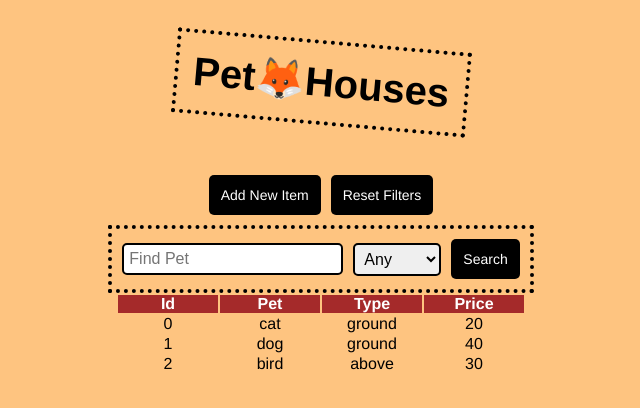
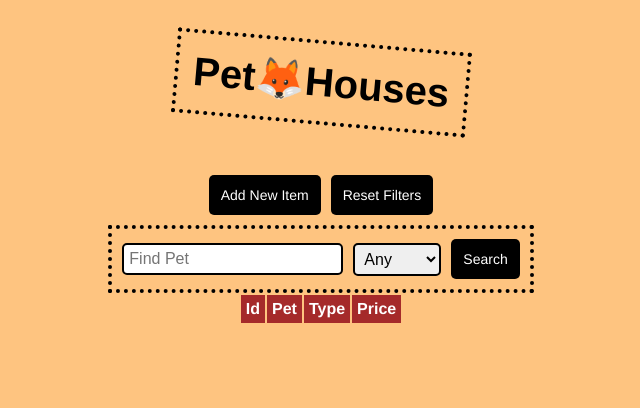
Before and after one commit to lukasikgrzegorz/pet-houses-vue, a Vue app: page / in a window 1280 px wide. Shown: the top 408 px of the page, without its empty margins (319-959 px from the left). Built offline with nearby package versions, Linux system fonts and the light colour scheme.

Commit message:
localStorage key

```diff
--- a/src/App.vue
+++ b/src/App.vue
@@ -1,6 +1,7 @@
 <script>
 import Logo from "./components/Logo.vue"
 
+const KEY = "Items";
 let id=0;
 
 export default {
@@ -21,16 +22,17 @@ export default {
         pet: false,
         price: false,
       },
-      items: [
-        { id: id++, type:"ground", pet: "cat", price: 20 },
-        { id: id++, type:"ground", pet: "dog", price: 40 },
-        { id: id++, type:"above", pet: "bird", price: 30 },
-      ],
+      items: [],
       filterItems:[]
     }
   },
   mounted() {
-    this.filterItems=[...this.items]
+    const savedItems=JSON.parse(localStorage.getItem(KEY));
+    if(savedItems){
+      this.items=[...savedItems];
+      this.filterItems=[...this.items]
+      id=this.items.length;
+    }
   },
   methods: {
     toogleModal(){
@@ -51,6 +53,7 @@ export default {
           pet: false,
           price: false,
         }
+        localStorage.setItem(KEY, JSON.stringify(this.items));
         this.filterItems=[...this.items];
         this.showModal=false;
       }else{
@@ -152,7 +155,7 @@ export default {
       </select>
       <button>Search</button>
     </form>
-    <table>
+    <table v-if="this.items">
       <tr>
         <th @click="sortFoo" id="id">Id</th>
         <th @click="sortFoo" id="pet">Pet</th>
@@ -259,6 +262,10 @@ table{
   margin: auto;
 }
 
+tr{
+  background-color: #FFCD93;
+}
+
 td{
   width: 100px;
   text-align: center;
@@ -268,6 +275,7 @@ th{
   background: brown;
   color: white;
   cursor: pointer;
+  padding: 5px;
 }
 
 .filters{
```
